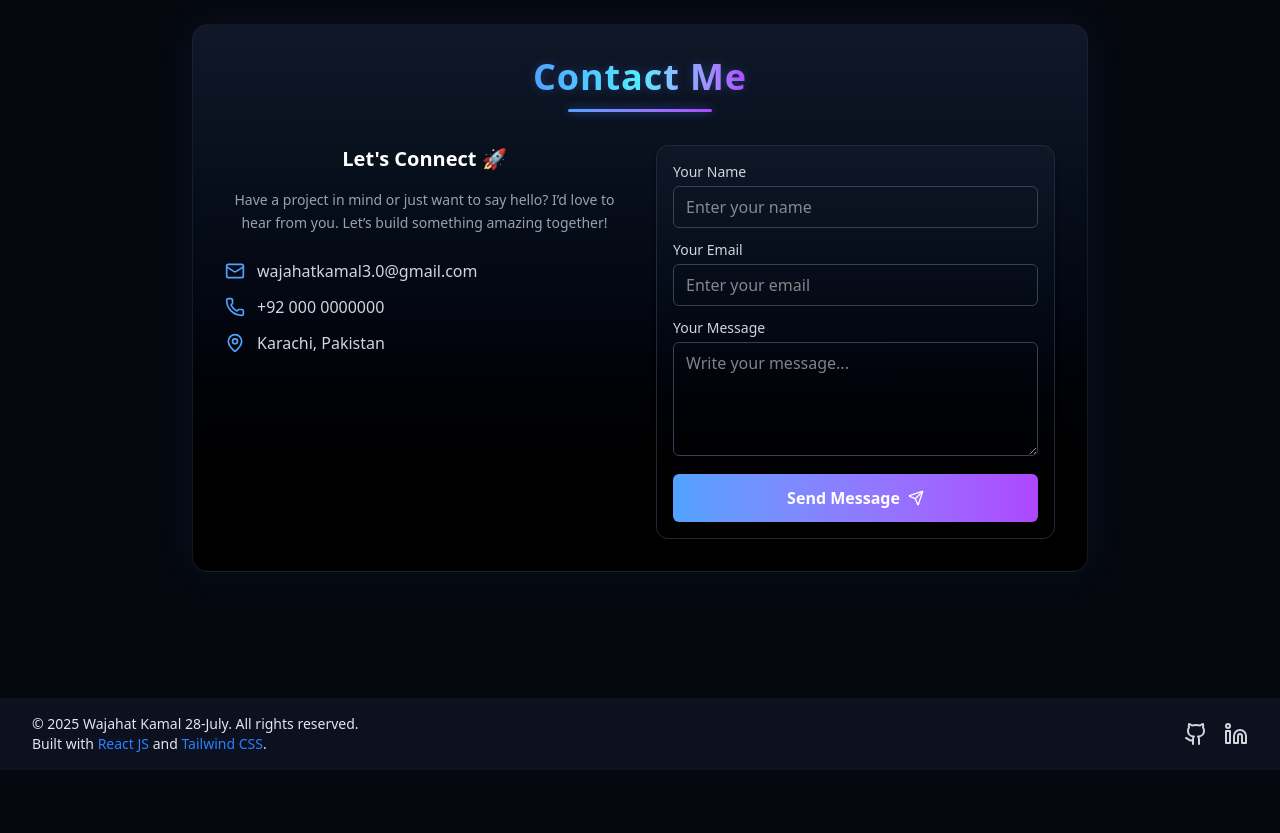
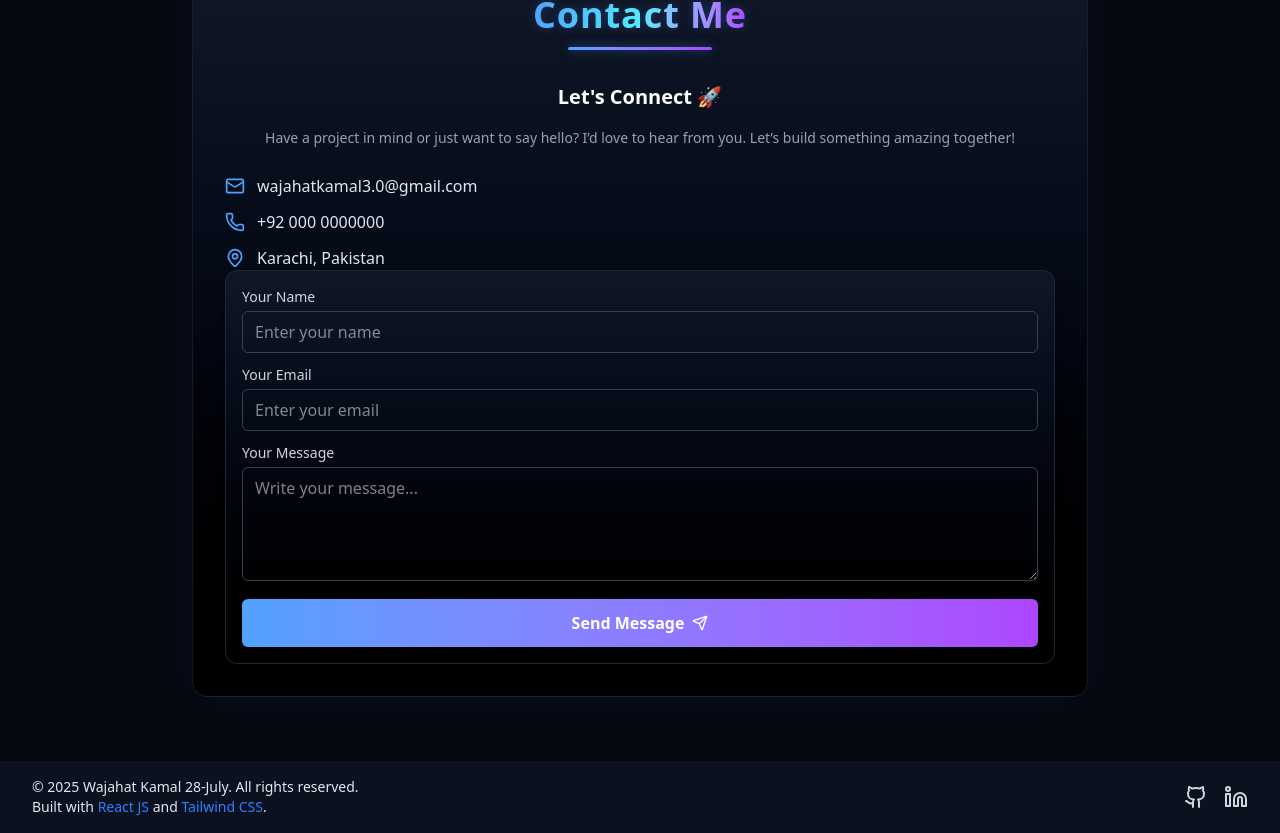
Before and after one commit to wajahat-kamal/Dev-Portfolio, a React (Vite) app: page / in a window 1280 px wide. Shown: the part 2708-3541 px from the top of the page. Before the commit the page ends 3478 px from the top, so only its background shows below. Built offline with nearby package versions, Linux system fonts and the light colour scheme.

Commit message:
Refactor ContactSection component: streamline layout by consolidating contact info and form elements for improved readability and user experience.

```diff
--- a/src/components/ContactSection.jsx
+++ b/src/components/ContactSection.jsx
@@ -40,11 +40,6 @@ export const ContactSection = () => {
           </span>
           <span className="absolute bottom-[-15px] left-1/2 -translate-x-1/2 w-36 h-[3px] bg-gradient-to-r from-blue-400 to-purple-500 rounded-full shadow-[0_0_10px_rgba(59,130,246,0.6)]"></span>
         </h2>
-
-        {/* Contact Info + Form Grid */}
-        <div className="grid grid-cols-1 md:grid-cols-2 gap-8 items-start">
-          {/* Contact Info */}
-          <div className="space-y-5 text-gray-300">
         <h3 className="text-xl font-semibold text-white mb-4">
           Let's Connect 🚀
         </h3>
@@ -70,7 +65,6 @@ export const ContactSection = () => {
           <div className="flex items-center gap-3">
             <MapPin className="w-5 h-5 text-blue-400" />
             <p>Karachi, Pakistan</p>
-              </div>
           </div>
         </div>
 
@@ -138,7 +132,6 @@ export const ContactSection = () => {
           </button>
         </form>
       </div>
-      </div>
     </section>
   );
 };
```
Lines whose indentation alone changed are shown as unchanged.
